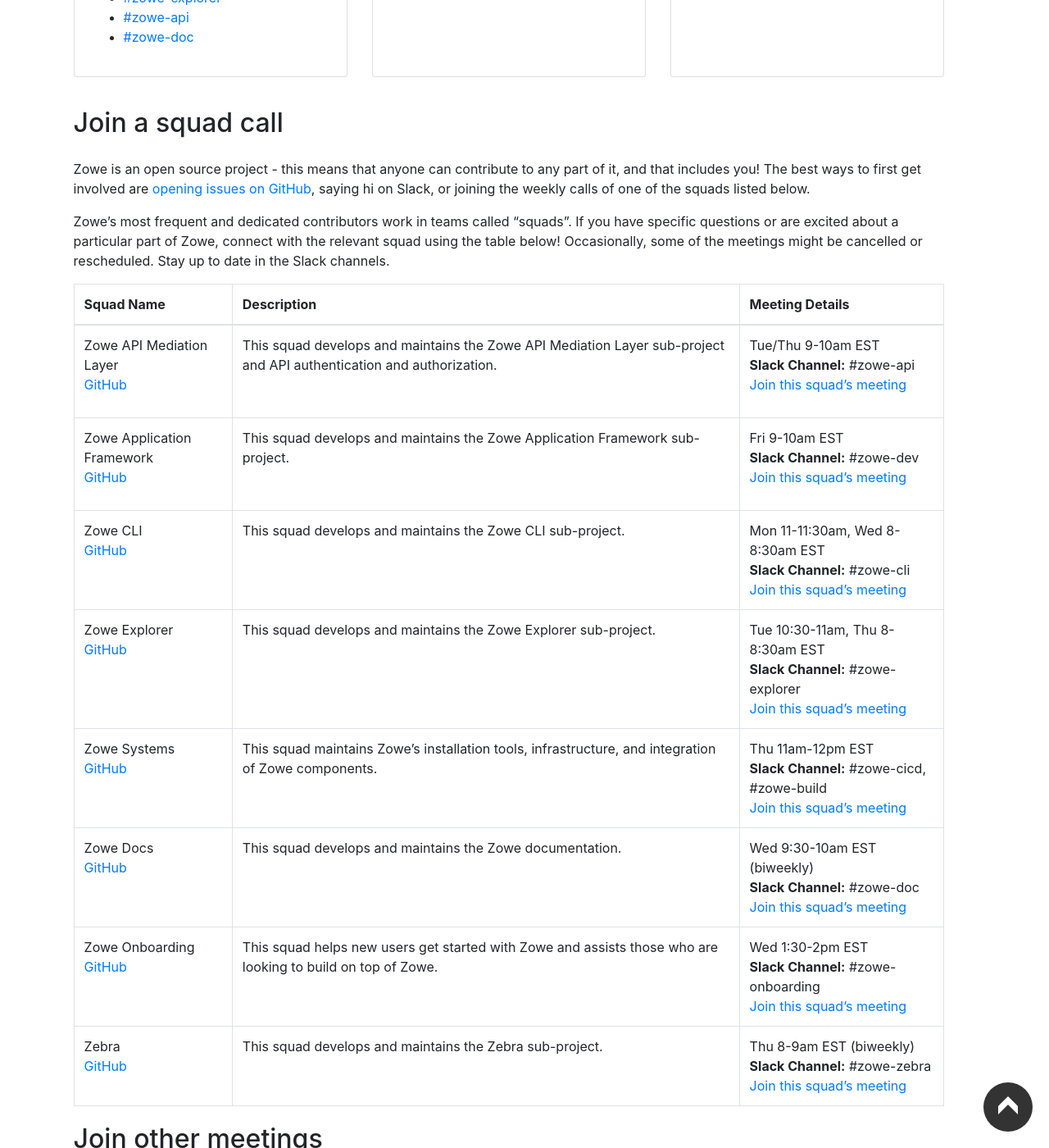
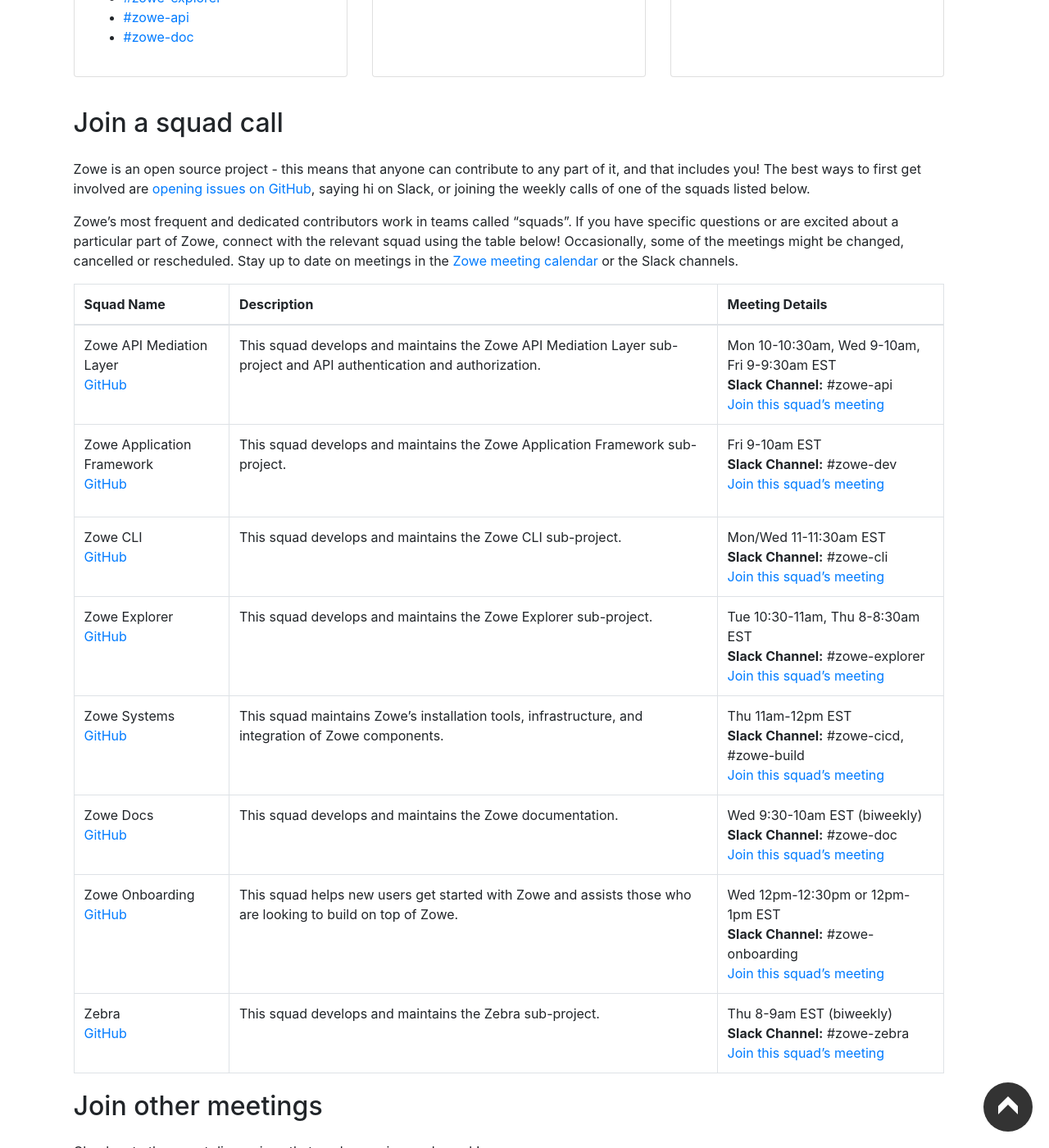
Before and after one commit to zowe/zowe.github.io, a Jekyll site: the page built from contribute.md, in a window 1280 px wide and 1400 px high, scrolled down 608 px. Shown: the whole window at 82% size. Built offline with Jekyll 4.4.1, drawn with Linux system fonts in a browser that asks for light colours; our own code applies the rules of GitHub Pages for plain Markdown files.

Commit message:
Fix meeting time
Signed-off-by: nannanli <nannanli@cn.ibm.com>

```diff
--- a/_data/squad_call.yml
+++ b/_data/squad_call.yml
@@ -2,7 +2,7 @@
 # Any kind of links should NOT be in ""
 
 - squad-name: "Zowe API Mediation Layer"
-  day: "Tue/Thu 9-10am EST"
+  day: "Mon 10-10:30am, Wed 9-10am, Fri 9-9:30am EST"
   meeting-link: https://zoom.us/j/98404818292
   slack: "#zowe-api"
   github-link: https://github.com/zowe/api-layer
@@ -16,7 +16,7 @@
   description: "This squad develops and maintains the Zowe Application Framework sub-project."
 
 - squad-name: "Zowe CLI"
-  day: "Mon 11-11:30am, Wed 8-8:30am EST"
+  day: "Mon/Wed 11-11:30am EST"
   meeting-link: https://zoom.us/j/99891777715
   slack: "#zowe-cli"
   github-link: https://github.com/zowe/zowe-cli
@@ -44,7 +44,7 @@
   description: "This squad develops and maintains the Zowe documentation."
 
 - squad-name: "Zowe Onboarding"
-  day: "Wed 1:30-2pm EST"
+  day: "Wed 12pm-12:30pm or 12pm-1pm EST"
   meeting-link: https://zoom.us/j/94312528890
   slack: "#zowe-onboarding"
   github-link: https://github.com/zowe/community
--- a/contribute.md
+++ b/contribute.md
@@ -57,7 +57,7 @@
   <div>
     <h2 style="margin-bottom: 1.5rem; margin-top: 2%">Join a squad call</h2>
     <p>Zowe is an open source project - this means that anyone can contribute to any part of it, and that includes you! The best ways to first get involved are <a href="{{ site.create_zowe_issue_url }}">opening issues on GitHub</a>, saying hi on Slack, or joining the weekly calls of one of the squads listed below.</p>
-    <p>Zowe’s most frequent and dedicated contributors work in teams called “squads”. If you have specific questions or are excited about a particular part of Zowe, connect with the relevant squad using the table below! Occasionally, some of the meetings might be cancelled or rescheduled. Stay up to date in the Slack channels.</p>
+    <p>Zowe’s most frequent and dedicated contributors work in teams called “squads”. If you have specific questions or are excited about a particular part of Zowe, connect with the relevant squad using the table below! Occasionally, some of the meetings might be changed, cancelled or rescheduled. Stay up to date on meetings in the <a href="{{ site.omp_calendar_url }}">Zowe meeting calendar</a> or the Slack channels.</p>
     {% if site.data.squad_call %}
     <div>
       <table class="table table-bordered">
```
